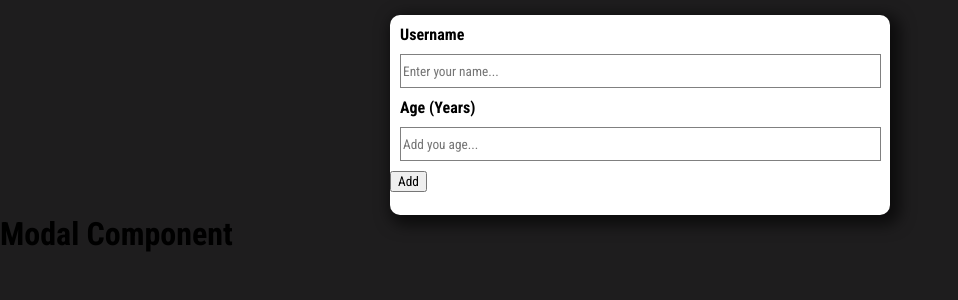
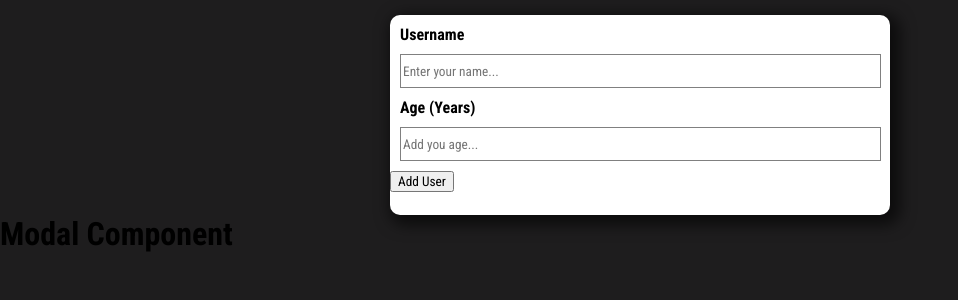
Before and after one commit to FilipiMachado/enter-data-reactjs, a React (Create React App) app: page / in a window 1280 px wide. Shown: the top 300 px of the page, without its empty margins (0-958 px from the left). Built offline with nearby package versions, Linux system fonts and the light colour scheme.

Commit message:
styling user form

```diff
--- a/src/components/DataInput/DataInput.jsx
+++ b/src/components/DataInput/DataInput.jsx
@@ -17,7 +17,7 @@ const DataInput = () => {
             className="data-container__input"
             placeholder="Add you age..."
           ></input>
-          <button>Add</button>
+          <button className="data-container__button">Add User</button>
         </form>
       </div>
     </>
```
